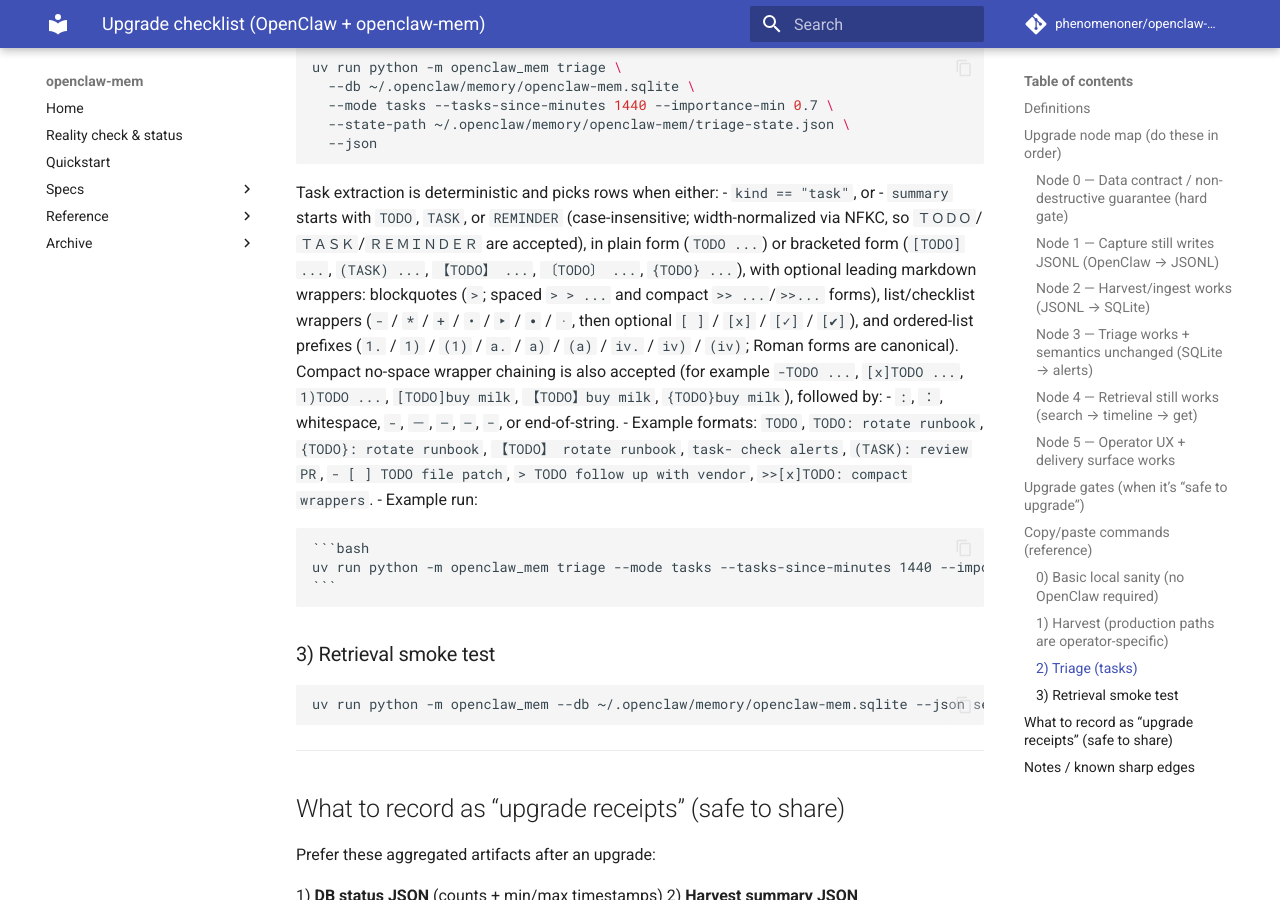
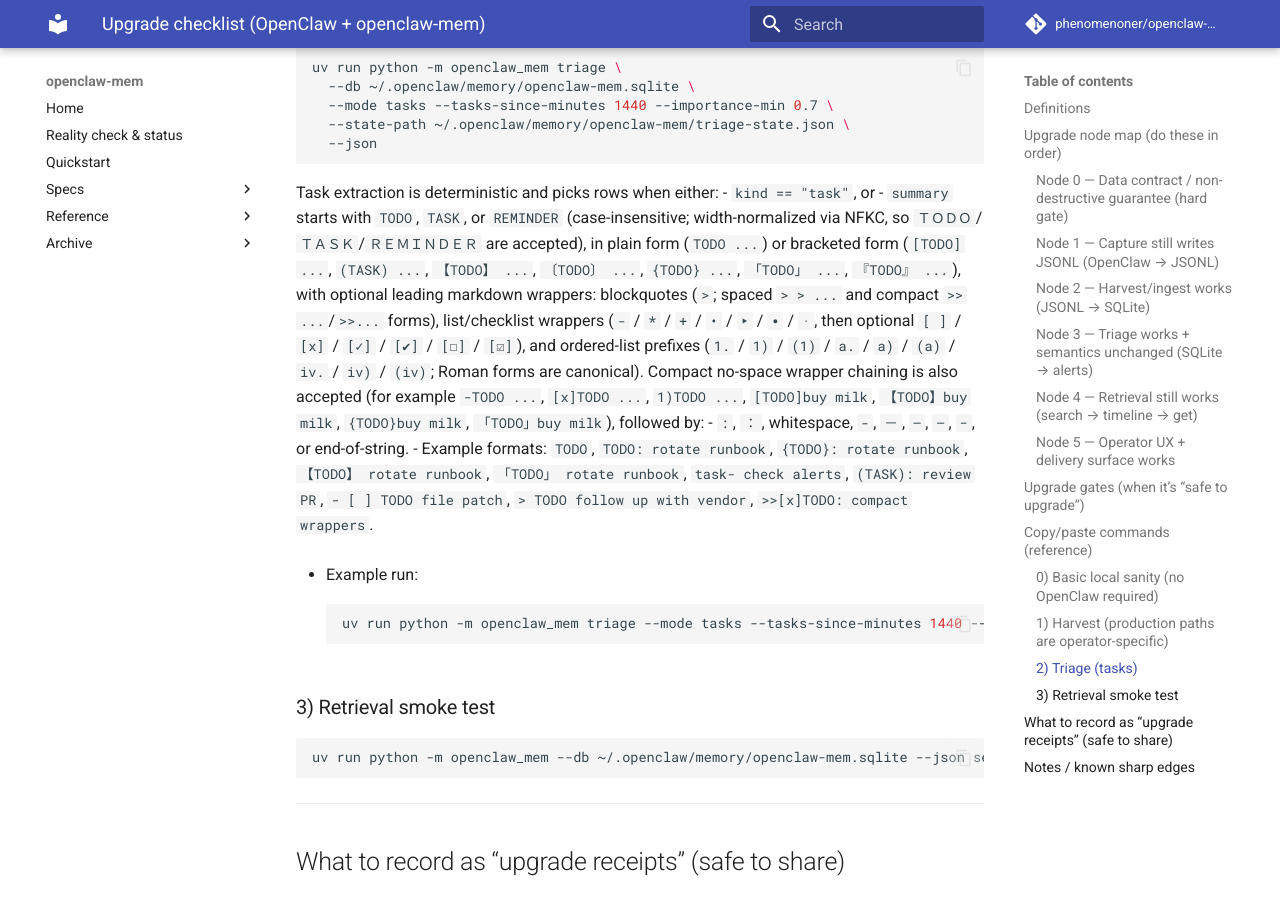
Before and after one commit to phenomenoner/openclaw-mem, an MkDocs documentation site: the page built from docs/upgrade-checklist.md, in a window 1280 px wide and 900 px high, scrolled down 2699 px. Built offline with MkDocs 1.6.1 and Material for MkDocs 9.7.7, drawn with Linux system fonts in a browser that asks for light colours; comment, search, counter and statistics services are not loaded.

Commit message:
slowcook(A-deep): feat(triage): support Japanese corner-quote task markers (#40)
* test: expand trivial auto-recall skip coverage

* feat(triage): support Japanese corner-quote task markers

* docs/tests: cover [☐]/[☑] task-marker wrappers in triage

---------

Co-authored-by: phenomenoner <phenomenoner@users.noreply.github.com>

````diff
--- a/docs/upgrade-checklist.md
+++ b/docs/upgrade-checklist.md
@@ -123,9 +123,10 @@
 
 Task extraction is deterministic and picks rows when either:
 - `kind == "task"`, or
-- `summary` starts with `TODO`, `TASK`, or `REMINDER` (case-insensitive; width-normalized via NFKC, so `ＴＯＤＯ`/`ＴＡＳＫ`/`ＲＥＭＩＮＤＥＲ` are accepted), in plain form (`TODO ...`) or bracketed form (`[TODO] ...`, `(TASK) ...`, `【TODO】 ...`, `〔TODO〕 ...`, `{TODO} ...`), with optional leading markdown wrappers: blockquotes (`>`; spaced `> > ...` and compact `>> ...`/`>>...` forms), list/checklist wrappers (`-` / `*` / `+` / `•` / `‣` / `∙` / `·`, then optional `[ ]` / `[x]` / `[✓]` / `[✔]`), and ordered-list prefixes (`1.` / `1)` / `(1)` / `a.` / `a)` / `(a)` / `iv.` / `iv)` / `(iv)`; Roman forms are canonical). Compact no-space wrapper chaining is also accepted (for example `-TODO ...`, `[x]TODO ...`, `1)TODO ...`, `[TODO]buy milk`, `【TODO】buy milk`, `{TODO}buy milk`), followed by:
+- `summary` starts with `TODO`, `TASK`, or `REMINDER` (case-insensitive; width-normalized via NFKC, so `ＴＯＤＯ`/`ＴＡＳＫ`/`ＲＥＭＩＮＤＥＲ` are accepted), in plain form (`TODO ...`) or bracketed form (`[TODO] ...`, `(TASK) ...`, `【TODO】 ...`, `〔TODO〕 ...`, `{TODO} ...`, `「TODO」 ...`, `『TODO』 ...`), with optional leading markdown wrappers: blockquotes (`>`; spaced `> > ...` and compact `>> ...`/`>>...` forms), list/checklist wrappers (`-` / `*` / `+` / `•` / `‣` / `∙` / `·`, then optional `[ ]` / `[x]` / `[✓]` / `[✔]` / `[☐]` / `[☑]`), and ordered-list prefixes (`1.` / `1)` / `(1)` / `a.` / `a)` / `(a)` / `iv.` / `iv)` / `(iv)`; Roman forms are canonical). Compact no-space wrapper chaining is also accepted (for example `-TODO ...`, `[x]TODO ...`, `1)TODO ...`, `[TODO]buy milk`, `【TODO】buy milk`, `{TODO}buy milk`, `「TODO」buy milk`), followed by:
   - `:`, `：`, whitespace, `-`, `－`, `–`, `—`, `−`, or end-of-string.
-  - Example formats: `TODO`, `TODO: rotate runbook`, `{TODO}: rotate runbook`, `【TODO】 rotate runbook`, `task- check alerts`, `(TASK): review PR`, `- [ ] TODO file patch`, `> TODO follow up with vendor`, `>>[x]TODO: compact wrappers`.
+  - Example formats: `TODO`, `TODO: rotate runbook`, `{TODO}: rotate runbook`, `【TODO】 rotate runbook`, `「TODO」 rotate runbook`, `task- check alerts`, `(TASK): review PR`, `- [ ] TODO file patch`, `> TODO follow up with vendor`, `>>[x]TODO: compact wrappers`.
+
   - Example run:
 
     ```bash
````
Also changed, not shown: CHANGELOG.md (+8 -0 lines), QUICKSTART.md (+3 -2 lines), README.md (+3 -2 lines), 2 other files.
